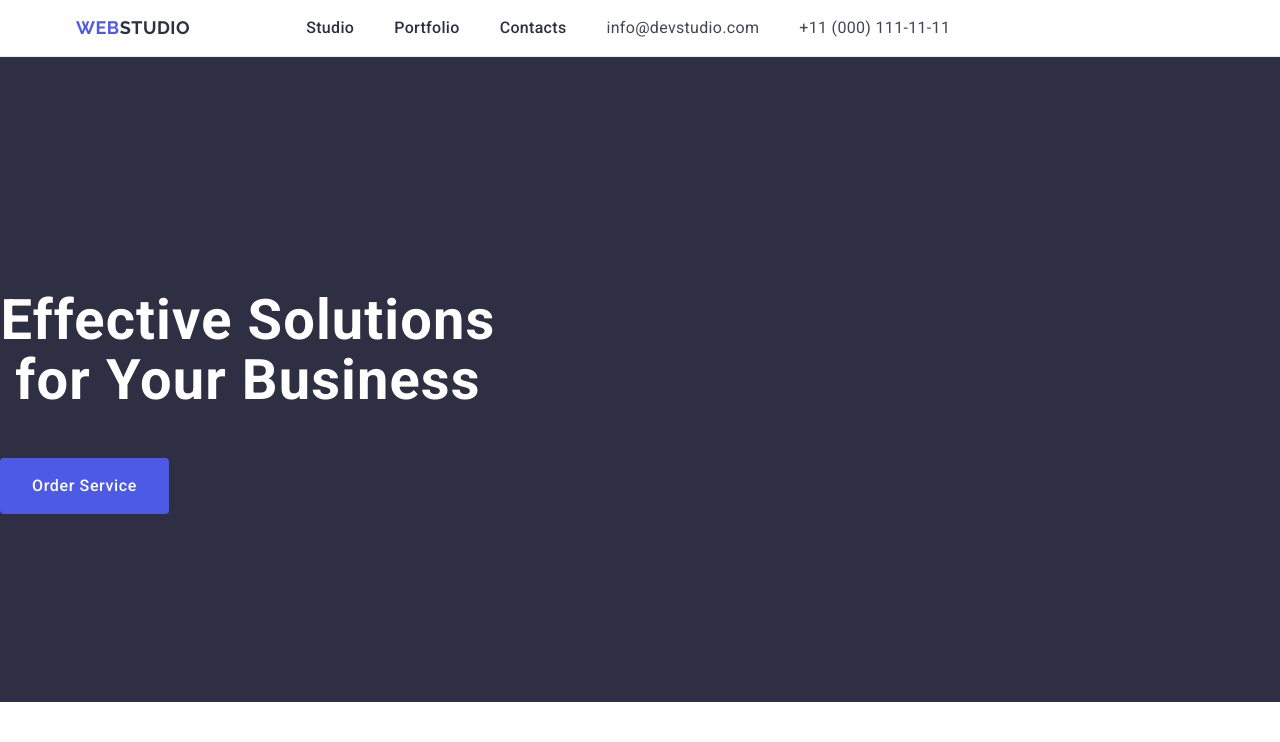
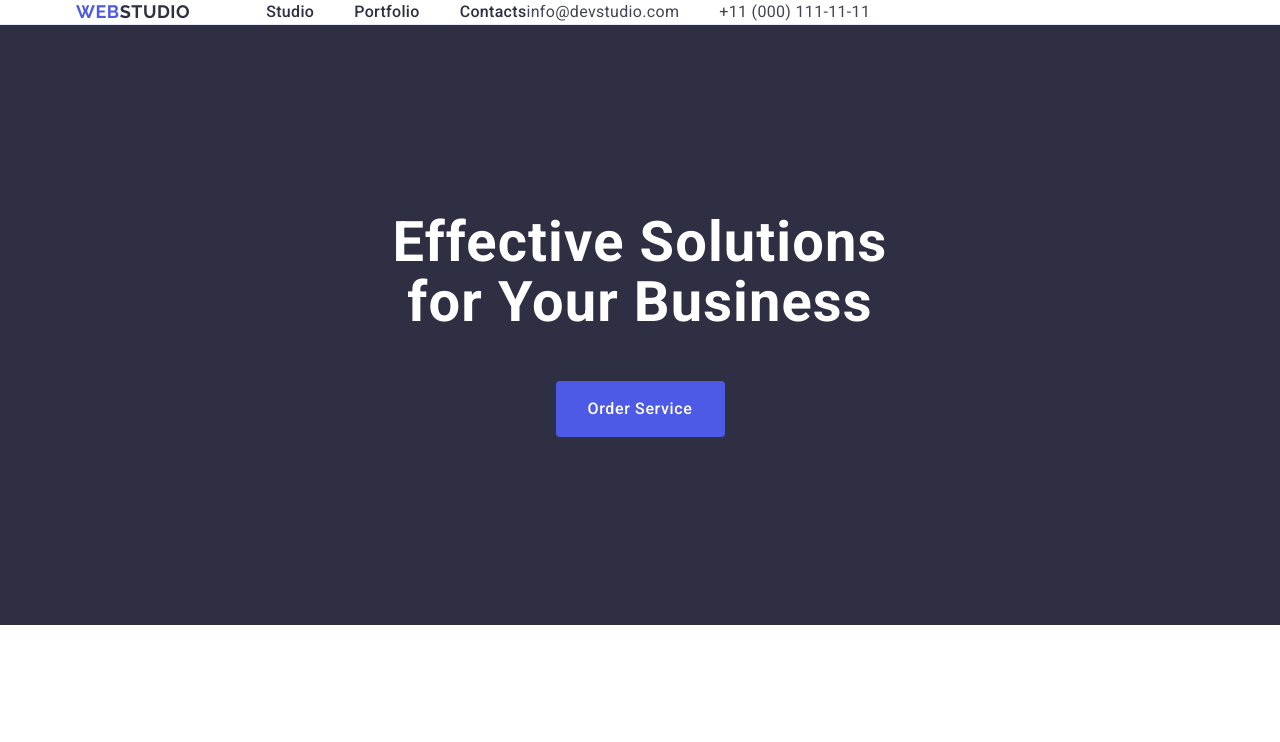
Before and after one commit to narozhniakmarian/goit-markup-hw-03, a plain HTML site: page index.html in a window 1280 px wide. Shown: the top 742 px of the page. Drawn offline with nearby package versions, Linux system fonts and the light colour scheme.

Commit message:
h1, h2, h3, h4, h5, h6, p

```diff
--- a/css/styles.css
+++ b/css/styles.css
@@ -1,3 +1,7 @@
+* {
+  box-sizing: border-box;
+}
+
 body {
   font-family: "Roboto", sans-serif;
   color: #434455;
@@ -14,6 +18,22 @@ li {
 
 img {
   display: block;
+}
+
+ul {
+  margin: 0;
+  padding: 0;
+}
+
+h1,
+h2,
+h3,
+h4,
+h5,
+h6,
+p {
+  margin: 0;
+  padding: 0;
 }
 
 .header {
@@ -108,9 +128,10 @@ img {
 /* section1 */
 
 
-.hero {
+.hero .container {
   padding: 188px 0;
   background-color: #2e2f42;
+  padding: 188px 0 188px 0;
 }
 
 .hero-title {
@@ -122,6 +143,9 @@ img {
   letter-spacing: 0.02em;
   text-align: center;
   color: white;
+  margin-left: auto;
+  margin-right: auto;
+  margin-bottom: 48px;
 }
 
 .hero-btn {
@@ -135,6 +159,8 @@ img {
   display: block;
   min-width: 169px;
   height: 56px;
+  margin-left: auto;
+  margin-right: auto;
   border: none;
   cursor: pointer;
   border-radius: 4px;
@@ -153,7 +179,7 @@ img {
 
 /* section2 */
 
-.feature {
+.feature .container {
   padding: 120px 0 120px;
 }
 
@@ -199,7 +225,7 @@ img {
 }
 
 /* section3 */
-.team {
+.team .container {
   padding: 120px 0;
   background-color: #f4f4fd;
 }
@@ -250,7 +276,7 @@ img {
 }
 
 /* section4 */
-.portfolio {
+.portfolio .container {
   padding-top: 120px;
   padding-bottom: 120px;
 }
```
